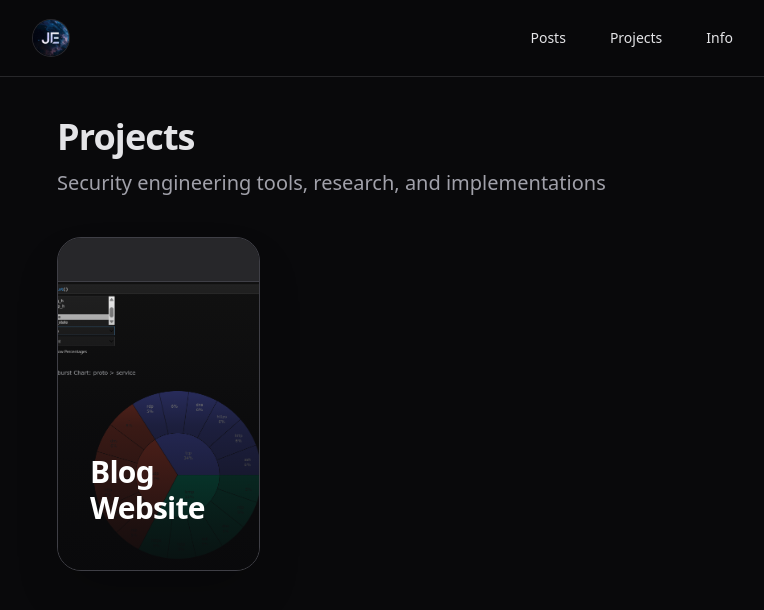
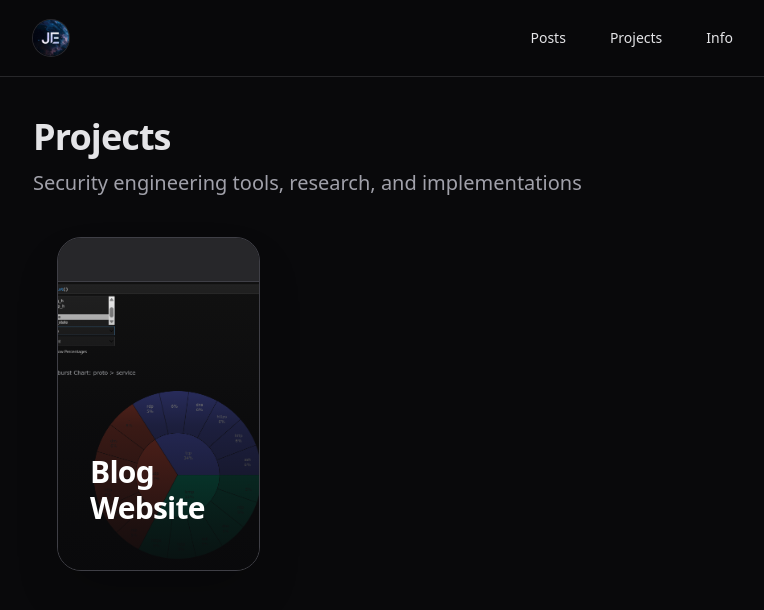
Before and after one commit to jayjoe101/jayjoe101.github.io, a Jekyll site: the page built from projects.md, in a window 1280 px wide. Shown: the top 610 px of the page, without its empty margins (247-1011 px from the left). Built offline with Jekyll 4.4.1, drawn with Linux system fonts in a browser that asks for light colours; nearby versions of some CDN libraries.

Commit message:
horizontal alignment

```diff
--- a/projects.md
+++ b/projects.md
@@ -4,11 +4,13 @@ layout: default
 permalink: /projects/
 ---
 
-<div class="max-w-6xl mx-auto px-6">
-  <h1 class="text-4xl font-bold tracking-tight">Projects</h1>
-  <p class="text-zinc-400 mt-3 text-xl">Security engineering tools, research, and implementations</p>
+<!-- Header now uses the exact same narrow container as Home & Info -->
+<h1 class="text-4xl font-bold tracking-tight">Projects</h1>
+<p class="text-zinc-400 mt-3 text-xl">Security engineering tools, research, and implementations</p>
 
-  <div class="mt-10 grid grid-cols-1 md:grid-cols-2 lg:grid-cols-3 gap-8">
+<!-- Wider container only for the cards (keeps the nice layout you liked) -->
+<div class="mt-10 max-w-6xl mx-auto px-6">
+  <div class="grid grid-cols-1 md:grid-cols-2 lg:grid-cols-3 gap-8">
     {% for project in site.projects %}
     <a href="{{ project.github }}" target="_blank" class="group block">
       <div class="bg-zinc-900 border border-zinc-700 rounded-3xl overflow-hidden shadow-2xl transition-all duration-300 hover:-translate-y-3 hover:border-zinc-400 hover:shadow-zinc-400/30">
```
